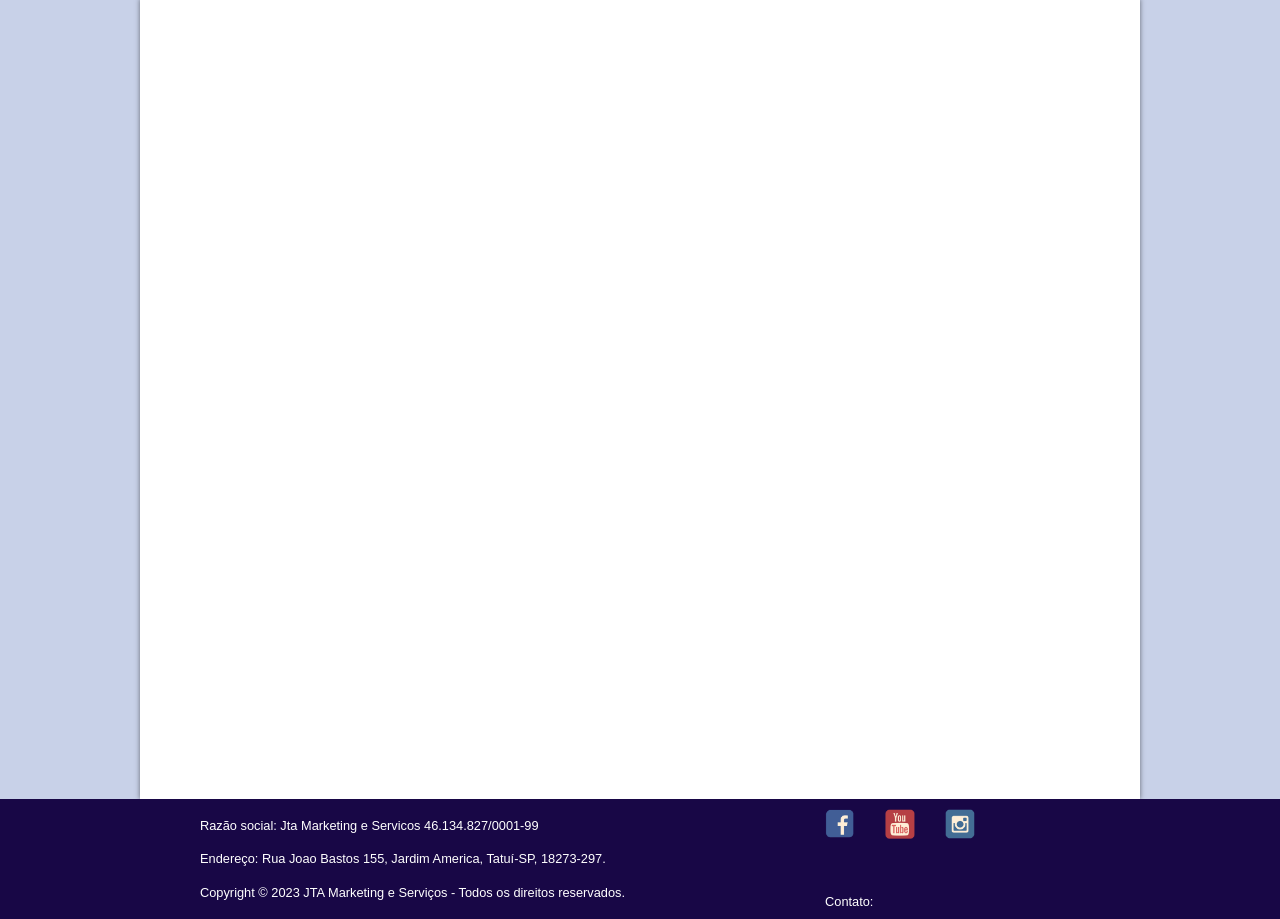
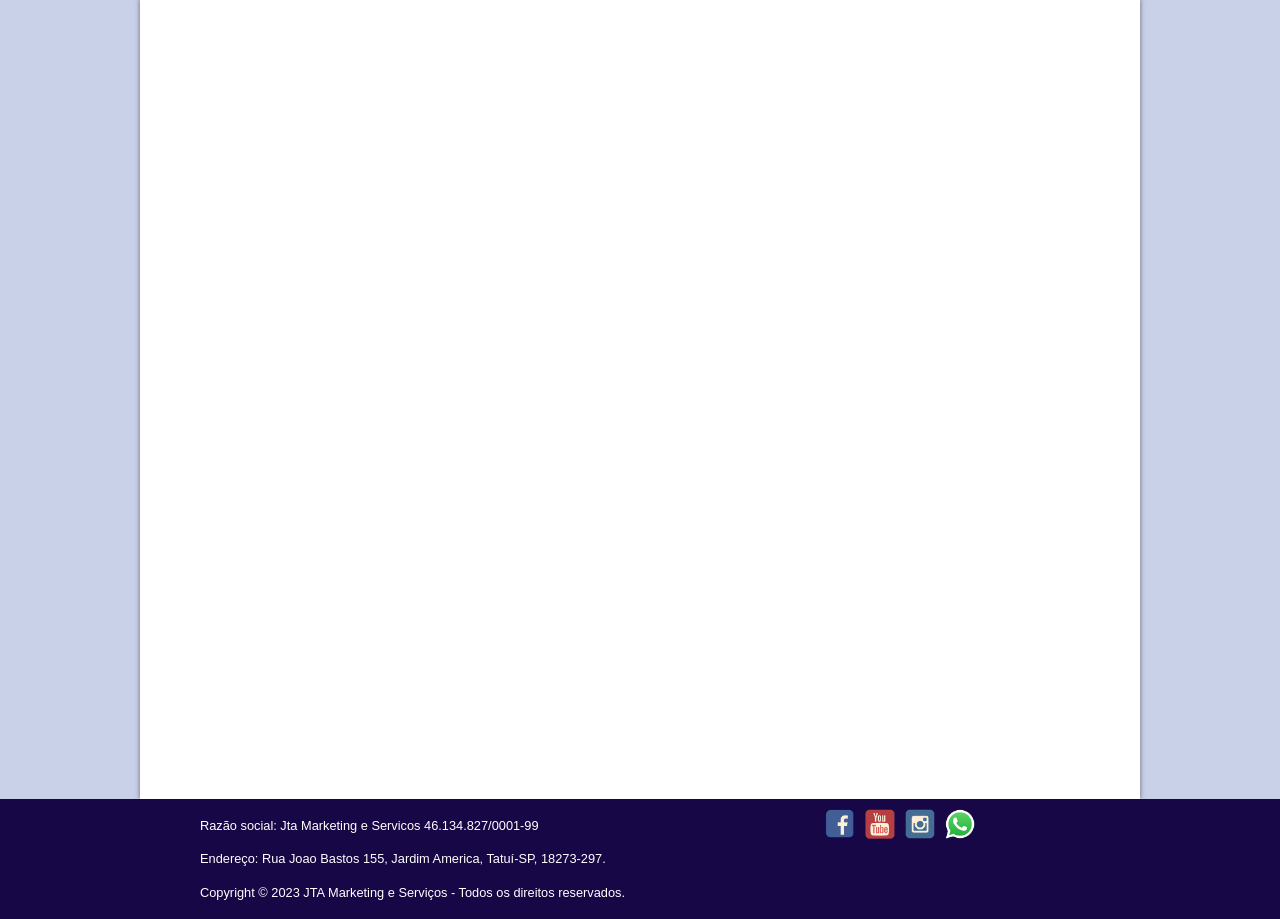
Before and after one commit to JuniorCesarMarques/JTA, a plain HTML site: page index.html in a window 1280 px wide. Shown: the part 239-1158 px from the top of the page. Drawn offline with Linux system fonts and the light colour scheme.

Commit message:
Add files via upload

```diff
--- a/index.html
+++ b/index.html
@@ -30,8 +30,8 @@
                 <a href="#"><img src="imagens/ico-facebook.png" alt="facebook"></a>
                 <a href="#"><img src="imagens/ico-youtube.png" alt="youtube"></a>
                 <a href="#"><img src="imagens/ico-instagram.png" alt="instagram"></a>
+                <a href="https://wa.me/5515997757891"><img src="imagens/ico-whatsapp.png" alt="whatsapp"></a>
             </div>
-            <p>Contato: </p>
         </div>
     </footer>
 </body>
```
Also changed, not shown: imagens/ico-whatsapp.png (added).
